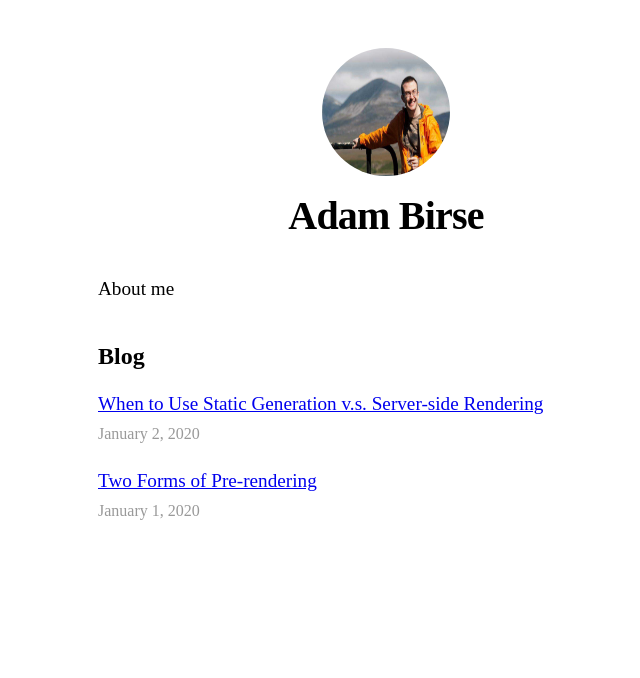
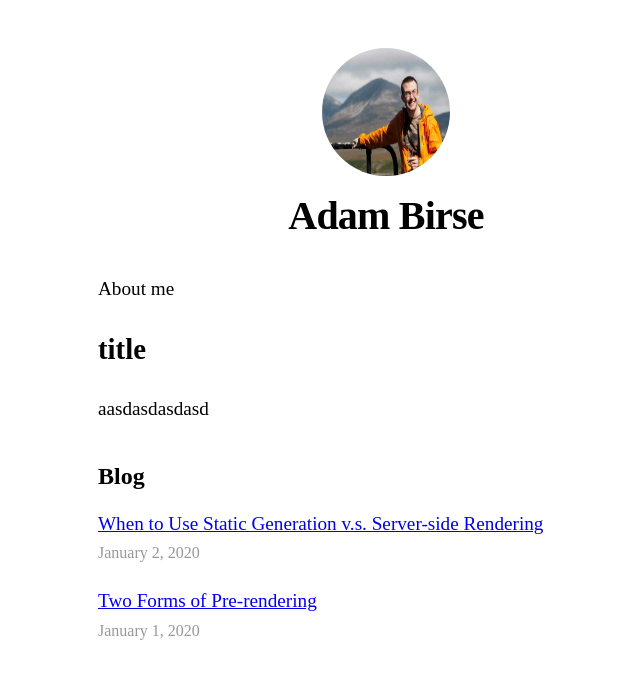
Before and after one commit to bruntc/tfs-preparatory, a Next.js app: page / in a window 1280 px wide. Shown: the top 678 px of the page, without its empty margins (254-894 px from the left). Built offline with nearby package versions, Linux system fonts and the light colour scheme.

Commit message:
use component example

```diff
--- a/src/components/about.tsx
+++ b/src/components/about.tsx
@@ -1,10 +1,12 @@
 import React from "react";
 import utilStyles from '../styles/utils.module.css'
+import {Card} from './card'
 
 export default function About () {
   return (
     <section className={utilStyles.headingMd}>
       <p>About me</p>
+      <Card title="title" paragraph="aasdasdasdasd"/>
     </section>
   )
 }
```
